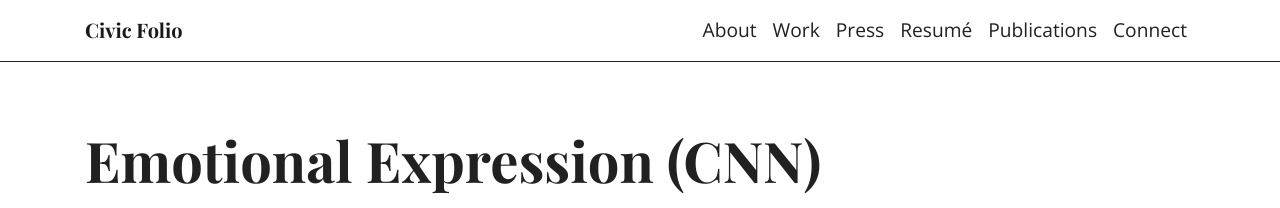
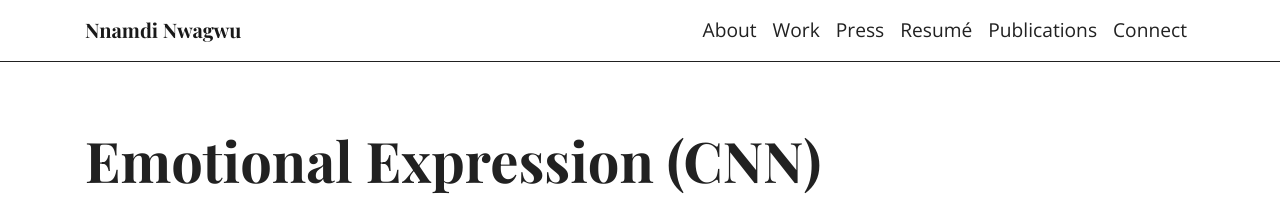
Before and after one commit to nnamd/nnamd.github.io, a Jekyll site: the page built from _work/acnn.md, in a window 1280 px wide and 900 px high. Shown: the top 208 px of the window. Built offline with Jekyll 4.4.1, drawn with Linux system fonts in a browser that asks for light colours; some of the changed text lies outside the part shown.

Commit message:
order updates

```diff
--- a/_config.yml
+++ b/_config.yml
@@ -1,12 +1,12 @@
 # General
-title: Civic Folio
+title: Nnamdi Nwagwu
 description: "A portfolio website theme for civic technologists."
 avatar: avatar.jpg
 
 # Social media
-email: mailto:name@email.com
+email: nwagwun@oregonstate.edu
 calendar: /calendar
-linkedin: https://linkedin.com
+linkedin: https://linkedin.com/nnamdi-nwagwu
 twitter: https://twitter.com
 medium: https://medium.com
 figma: https://figma.com
```
Also changed, not shown: _work/acnn.md (renamed from _work/cnn.md, +1 -1 lines).
